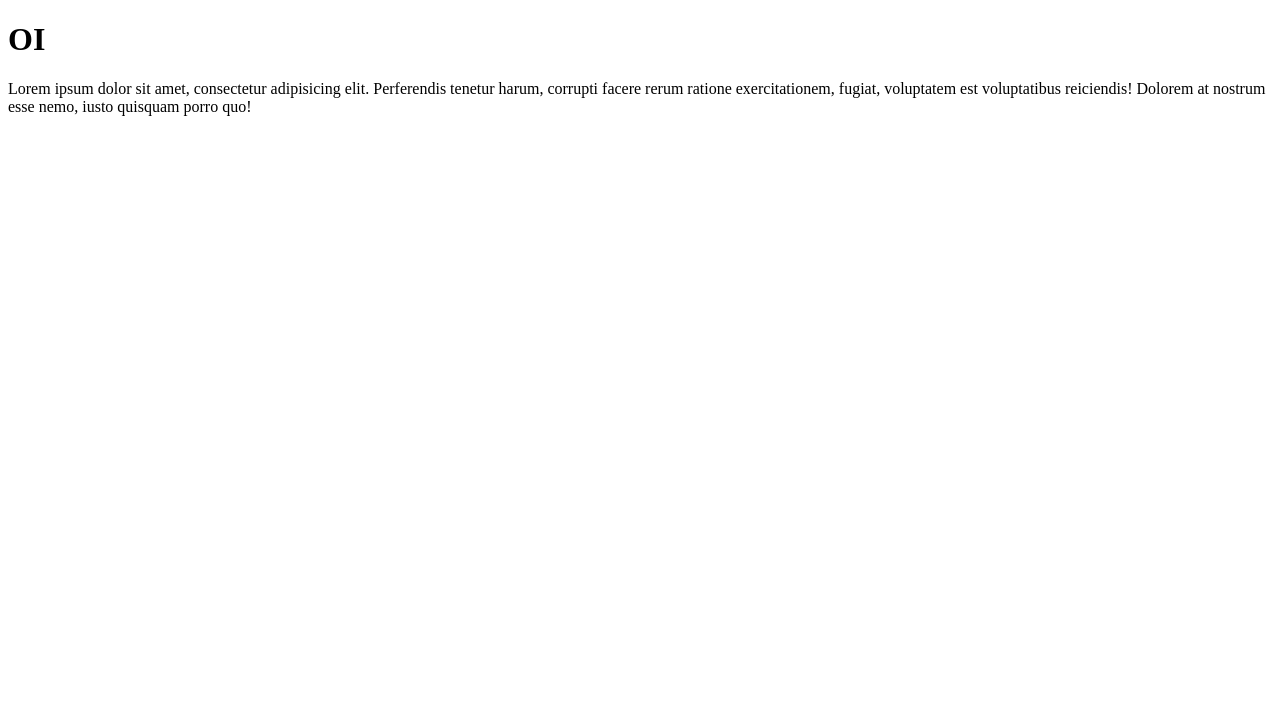
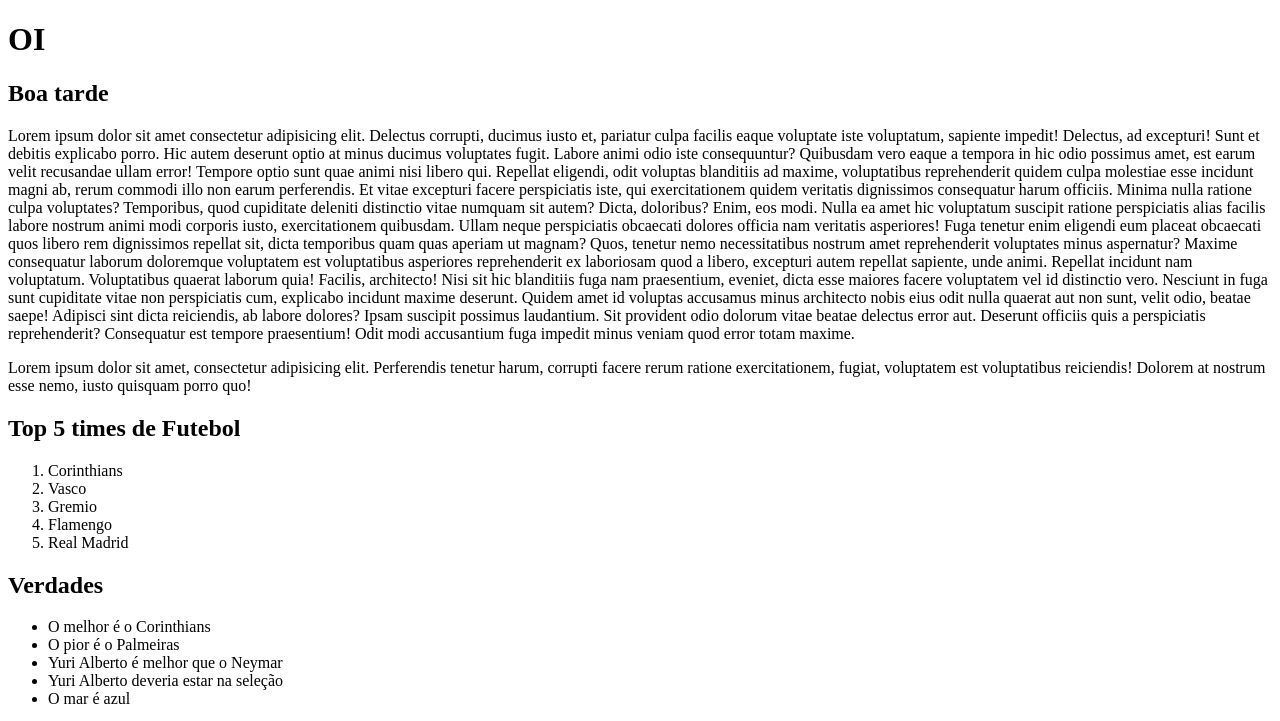
Before and after one commit to UniverseCoder12/RpG1, a plain HTML site: page index.html in a window 1280 px wide. Shown: the top 721 px of the page. Drawn offline with Linux system fonts and the light colour scheme.

Commit message:
Add files via upload

```diff
--- a/index.html
+++ b/index.html
@@ -8,6 +8,37 @@
 </head>
 <body>
     <h1>OI</h1>
+    <h2>Boa tarde</h2>
+    <p>Lorem ipsum dolor sit amet consectetur adipisicing elit. Delectus corrupti, ducimus iusto et, pariatur culpa facilis eaque voluptate iste voluptatum, sapiente impedit! Delectus, ad excepturi! Sunt et debitis explicabo porro.
+    Hic autem deserunt optio at minus ducimus voluptates fugit. Labore animi odio iste consequuntur? Quibusdam vero eaque a tempora in hic odio possimus amet, est earum velit recusandae ullam error!
+    Tempore optio sunt quae animi nisi libero qui. Repellat eligendi, odit voluptas blanditiis ad maxime, voluptatibus reprehenderit quidem culpa molestiae esse incidunt magni ab, rerum commodi illo non earum perferendis.
+    Et vitae excepturi facere perspiciatis iste, qui exercitationem quidem veritatis dignissimos consequatur harum officiis. Minima nulla ratione culpa voluptates? Temporibus, quod cupiditate deleniti distinctio vitae numquam sit autem? Dicta, doloribus?
+    Enim, eos modi. Nulla ea amet hic voluptatum suscipit ratione perspiciatis alias facilis labore nostrum animi modi corporis iusto, exercitationem quibusdam. Ullam neque perspiciatis obcaecati dolores officia nam veritatis asperiores!
+    Fuga tenetur enim eligendi eum placeat obcaecati quos libero rem dignissimos repellat sit, dicta temporibus quam quas aperiam ut magnam? Quos, tenetur nemo necessitatibus nostrum amet reprehenderit voluptates minus aspernatur?
+    Maxime consequatur laborum doloremque voluptatem est voluptatibus asperiores reprehenderit ex laboriosam quod a libero, excepturi autem repellat sapiente, unde animi. Repellat incidunt nam voluptatum. Voluptatibus quaerat laborum quia! Facilis, architecto!
+    Nisi sit hic blanditiis fuga nam praesentium, eveniet, dicta esse maiores facere voluptatem vel id distinctio vero. Nesciunt in fuga sunt cupiditate vitae non perspiciatis cum, explicabo incidunt maxime deserunt.
+    Quidem amet id voluptas accusamus minus architecto nobis eius odit nulla quaerat aut non sunt, velit odio, beatae saepe! Adipisci sint dicta reiciendis, ab labore dolores? Ipsam suscipit possimus laudantium.
+    Sit provident odio dolorum vitae beatae delectus error aut. Deserunt officiis quis a perspiciatis reprehenderit? Consequatur est tempore praesentium! Odit modi accusantium fuga impedit minus veniam quod error totam maxime.</p>
     <p>Lorem ipsum dolor sit amet, consectetur adipisicing elit. Perferendis tenetur harum, corrupti facere rerum ratione exercitationem, fugiat, voluptatem est voluptatibus reiciendis! Dolorem at nostrum esse nemo, iusto quisquam porro quo!</p>
+    <h2>Top 5 times de Futebol</h2>
+    <ol>
+        <li>Corinthians</li>
+        <li>Vasco</li>
+        <li>Gremio</li>
+        <li>Flamengo</li>
+        <li>Real Madrid</li>
+    </ol>
+    <h2>Verdades</h2>
+    <ul>
+        <li>O melhor é o Corinthians</li>
+        <li>O pior é o Palmeiras</li>
+        <li>Yuri Alberto é melhor que o Neymar</li>
+        <li>Yuri Alberto deveria estar na seleção</li>
+        <li>O mar é azul</li>
+    </ul>
+    <img src="Imagem.jpeg" alt="Celso Portioli em um avião" width="400" height="400">
+    <img src="Imagem1.jfif" alt="Yuri Alberto" width="800" height="100">
+
+
 </body>
 </html>
```
Also changed, not shown: Imagem.jpeg (added), Imagem1.jfif (added).
